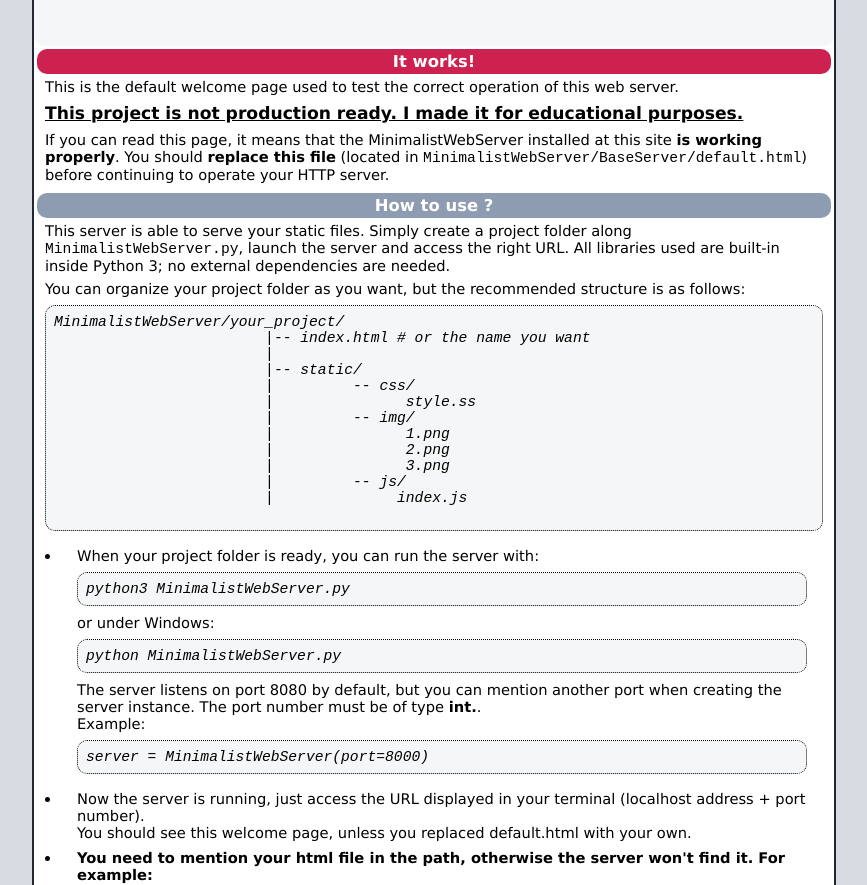
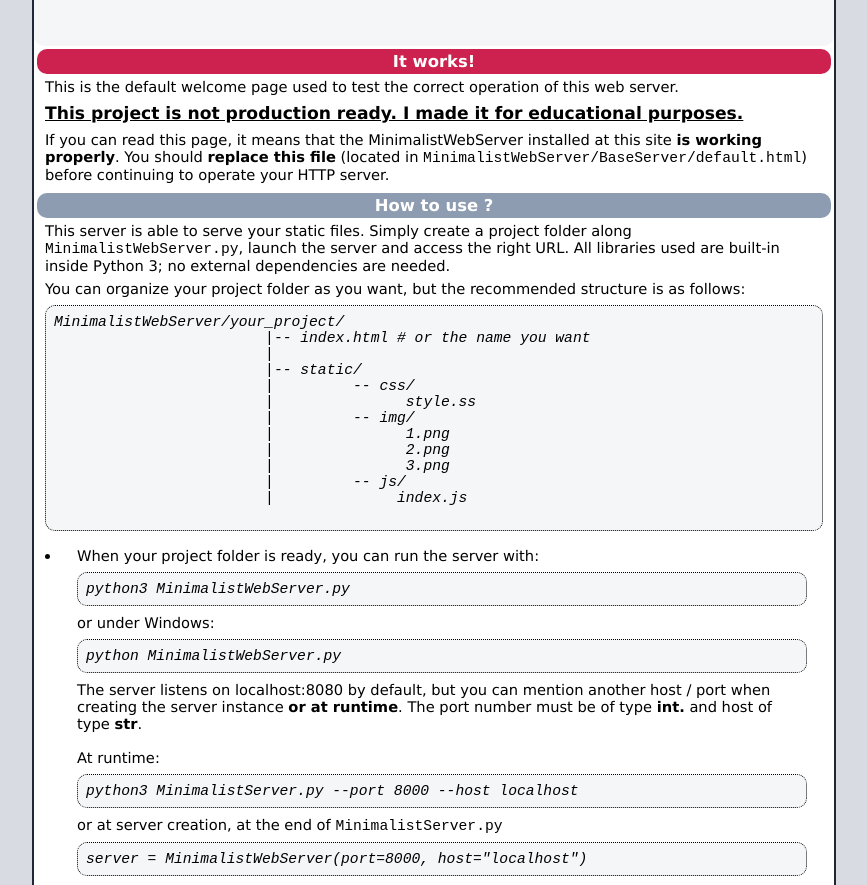
Before and after one commit to Rayanworkout/MinimalistWebServer, a plain HTML site: page BaseServer/default.html in a window 1280 px wide. Shown: the part 86-971 px from the top of the page, without its empty margins (206-1073 px from the left). Drawn offline with Linux system fonts and the light colour scheme.

Commit message:
updated readme and default html page

```diff
--- a/BaseServer/default.html
+++ b/BaseServer/default.html
@@ -229,21 +229,27 @@ MinimalistWebServer/your_project/
                         <pre>python3 MinimalistWebServer.py</pre>
                         or under Windows:
                         <pre>python MinimalistWebServer.py</pre>
-                        The server listens on port 8080 by default, but you can mention another port when creating the
-                        server instance. The port number must be of type <b>int.</b>. <br>
-                        Example:
-                        <pre>server = MinimalistWebServer(port=8000)</pre>
+                        The server listens on localhost:8080 by default, but you can mention another host / port when
+                        creating the
+                        server instance <b>or at runtime</b>. The port number must be of type <b>int.</b> and host of
+                        type <b>str</b>. <br><br>
+                        At runtime:
+                        <pre>python3 MinimalistServer.py --port 8000 --host localhost</pre>
+
+                        or at server creation, at the end of
+                        <tt>MinimalistServer.py</tt><br>
+                        <pre>server = MinimalistWebServer(port=8000, host="localhost")</pre>
                     </li>
 
                     <li>
-                        Now the server is running, just access the URL displayed in your terminal (localhost
+                        Now the server is running, just access the URL displayed in your terminal (host
                         address + port number).<br> You should see this welcome page, unless you replaced default.html
                         with your own.
                     </li>
 
                     <li><b>You need to mention your html file in the path, otherwise the server won't find
                             it. For example:</b><br>
-                        <pre>http://127.0.0.1/your_project/index.html</pre>
+                        <pre>http://host:port/your_project/index.html</pre>
                     </li>
                     <li>That's it, you should be able to see your html file and all the linked static files will be
                         served as well.</li>
```
Also changed, not shown: 1 other file.
